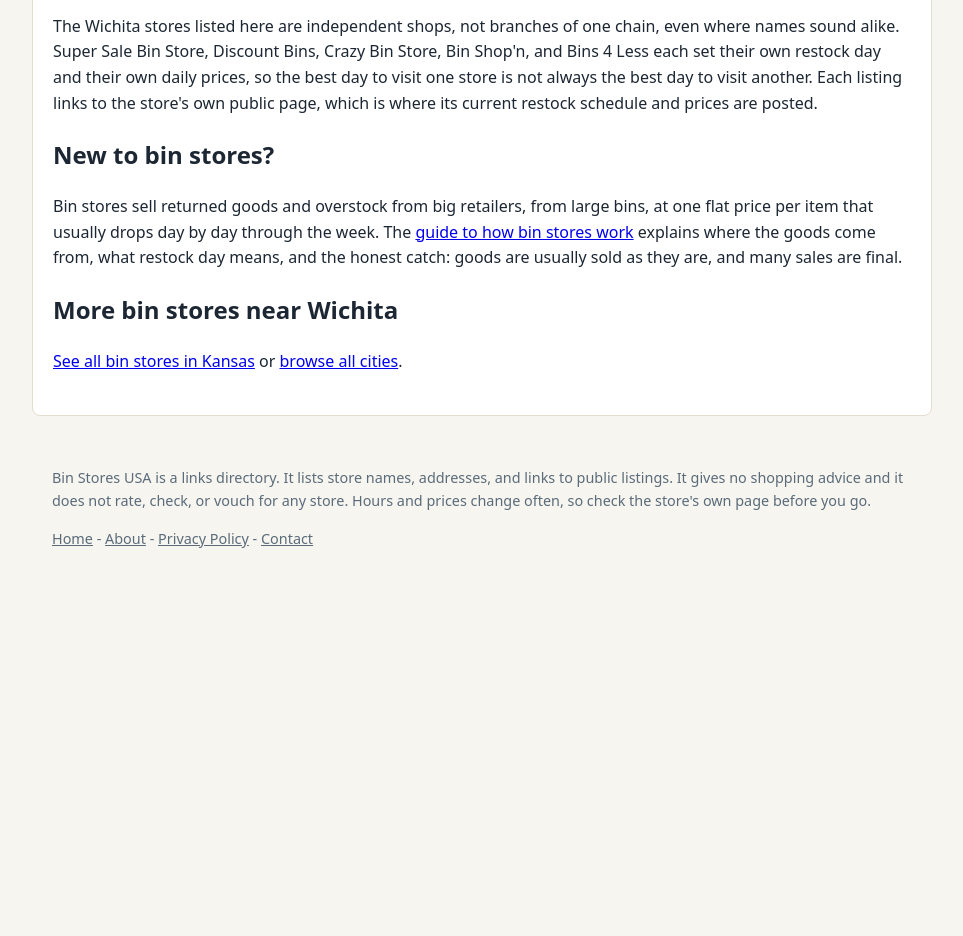
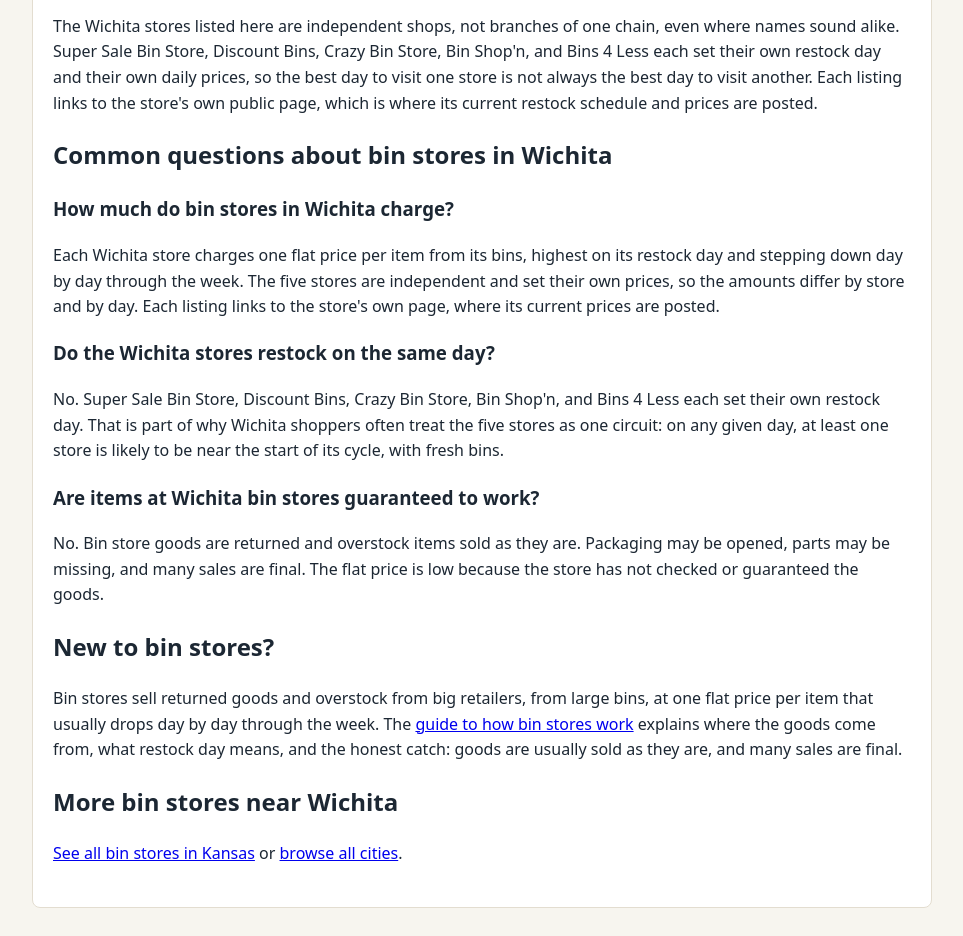
Before and after one commit to fyimail/binstoresusa, an Astro site: page /kansas/wichita in a window 1280 px wide. Shown: the part 1500-2436 px from the top of the page, without its empty margins (158-1121 px from the left). Before the commit the page ends 2112 px from the top, so only its background shows below. Built offline with nearby package versions, Linux system fonts and the light colour scheme; Astro itself is replaced by a stand-in of ours.

Commit message:
Content push 3 of 5: render FAQ section on city pages

```diff
--- a/src/pages/[state]/[city].astro
+++ b/src/pages/[state]/[city].astro
@@ -1,7 +1,7 @@
 ---
 import Layout from "../../layouts/Layout.astro";
 import stores from "../../data/stores.json";
-import { cityContent } from "../../data/content.js";
+import { cityContent, cityFaq } from "../../data/content.js";
 
 export function getStaticPaths() {
   const cities = new Map(stores.map((s) => [`${s.stateSlug}/${s.citySlug}`, s]));
@@ -10,6 +10,7 @@ export function getStaticPaths() {
 
 const { cityName, stateName, stateAbbr } = Astro.props;
 const content = cityContent[`${Astro.params.state}/${Astro.params.city}`];
+const faq = cityFaq[`${Astro.params.state}/${Astro.params.city}`];
 const cityStores = stores.filter((s) => s.stateSlug === Astro.params.state && s.citySlug === Astro.params.city);
 const metroNote = cityName === "Dallas" ? "Stores listed here are in Dallas and nearby cities in the Dallas area. Each listing shows its own address." : cityName === "Los Angeles" ? "Stores listed here are in the Los Angeles area. Each listing shows its own address." : cityName === "Charlotte" ? "Stores listed here are in the Charlotte metro area. Each listing shows its own address." : cityName === "Atlanta" ? "Stores listed here are in the Atlanta metro area. Each listing shows its own address." : cityName === "Columbus" ? "Stores listed here are in Columbus and nearby Dublin, Ohio. Each listing shows its own address." : cityName === "Chicago" ? "Stores listed here are in the Chicago metro area. Each listing shows its own address." : null;
 ---
@@ -30,6 +31,13 @@ const metroNote = cityName === "Dallas" ? "Stores listed here are in Dallas and
   <p class="note">Hours and prices change often and are not listed here. Check the store's own page through the link above before you go.</p>
   {content && <h2>Bin stores in {cityName}, explained</h2>}
   {content && <p>{content.local}</p>}
+  {faq && <h2>Common questions about bin stores in {cityName}</h2>}
+  {faq && faq.map((f) => (
+    <div>
+      <h3>{f.q}</h3>
+      <p>{f.a}</p>
+    </div>
+  ))}
   <h2>New to bin stores?</h2>
   <p>Bin stores sell returned goods and overstock from big retailers, from large bins, at one flat price per item that usually drops day by day through the week. The <a href="/guide/">guide to how bin stores work</a> explains where the goods come from, what restock day means, and the honest catch: goods are usually sold as they are, and many sales are final.</p>
   <h2>More bin stores near {cityName}</h2>
```
